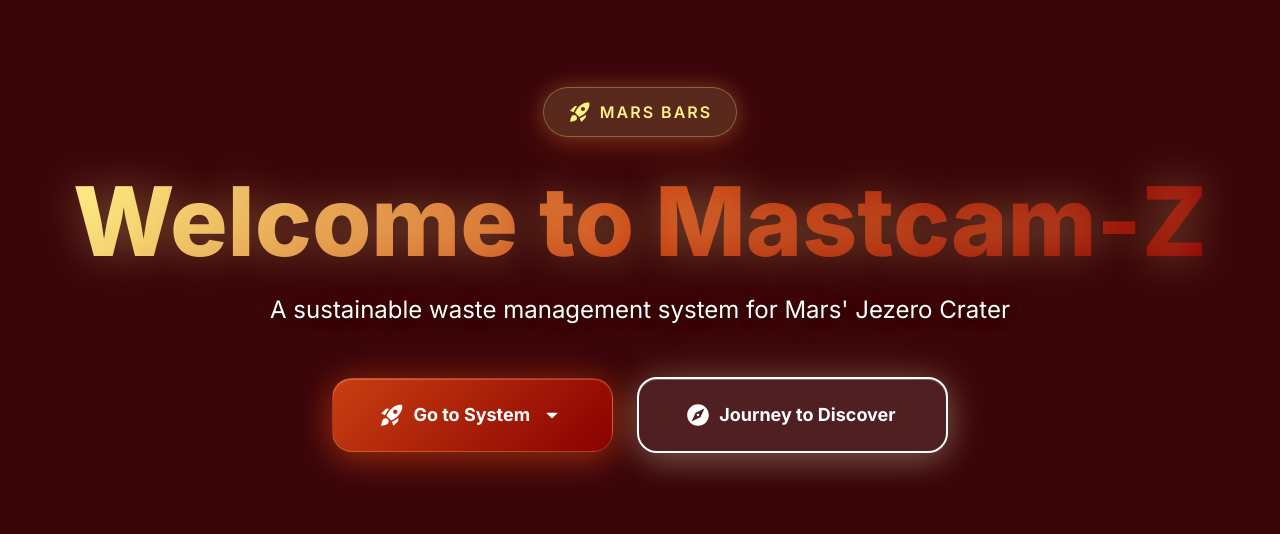
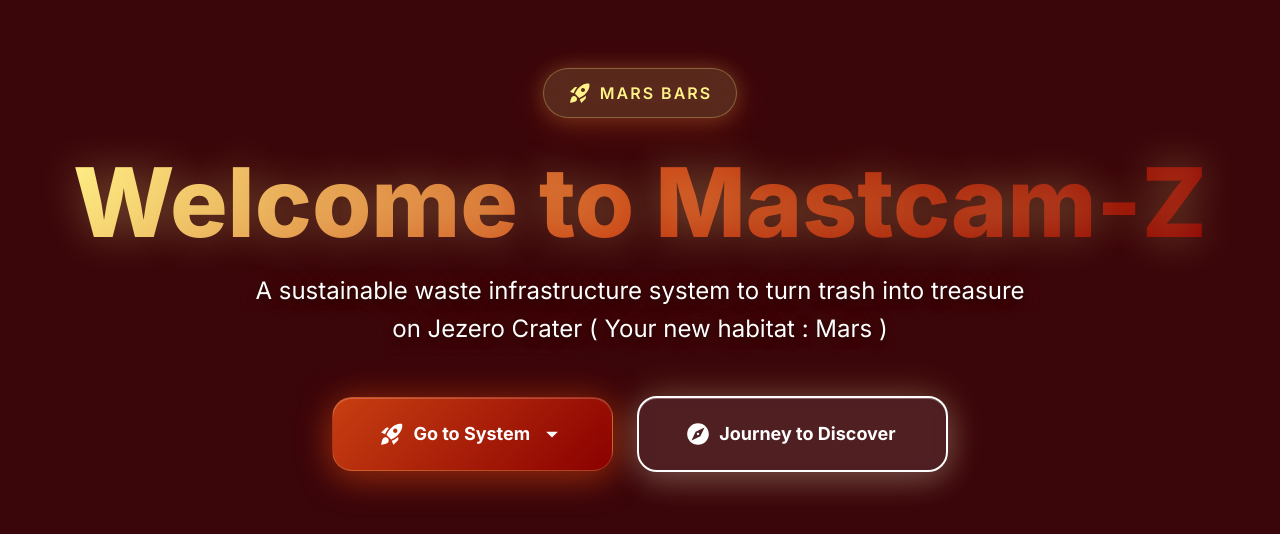
Before and after one commit to geno543/mars-bars, a React (Vite) app: page / in a window 1280 px wide. Shown: the part 130-664 px from the top of the page. Built offline with nearby package versions, Linux system fonts and the light colour scheme.

Commit message:
Update main page subtitle to emphasize waste infrastructure and habitat on Mars, remove emojis from interactive exploration

```diff
--- a/src/pages/JourneyPage.tsx
+++ b/src/pages/JourneyPage.tsx
@@ -414,7 +414,7 @@ const JourneyPage: React.FC = () => {
                   transition: 'all 0.6s cubic-bezier(0.4, 0, 0.2, 1) 0.2s',
                 }}
               >
-                🔍 Click the glowing hotspots to explore Mars resources
+                Click the glowing hotspots to explore Mars resources
               </Typography>
               <Box
                 sx={{
@@ -885,7 +885,7 @@ const JourneyPage: React.FC = () => {
                 textTransform: 'uppercase',
               }}
             >
-              📊 Extractable Resources
+              Extractable Resources
             </Typography>
           </Box>
         </DialogContent>
--- a/src/pages/LandingPage.tsx
+++ b/src/pages/LandingPage.tsx
@@ -253,7 +253,7 @@ const LandingPage: React.FC = () => {
               '0 2px 10px rgba(0, 0, 0, 0.8), 0 0 20px rgba(200, 63, 18, 0.4)',
           }}
         >
-          A sustainable waste management system for Mars' Jezero Crater
+          A sustainable waste infrastructure system to turn trash into treasure on Jezero Crater ( Your new habitat : Mars )
         </Typography>
 
         {/* Buttons */}
```
